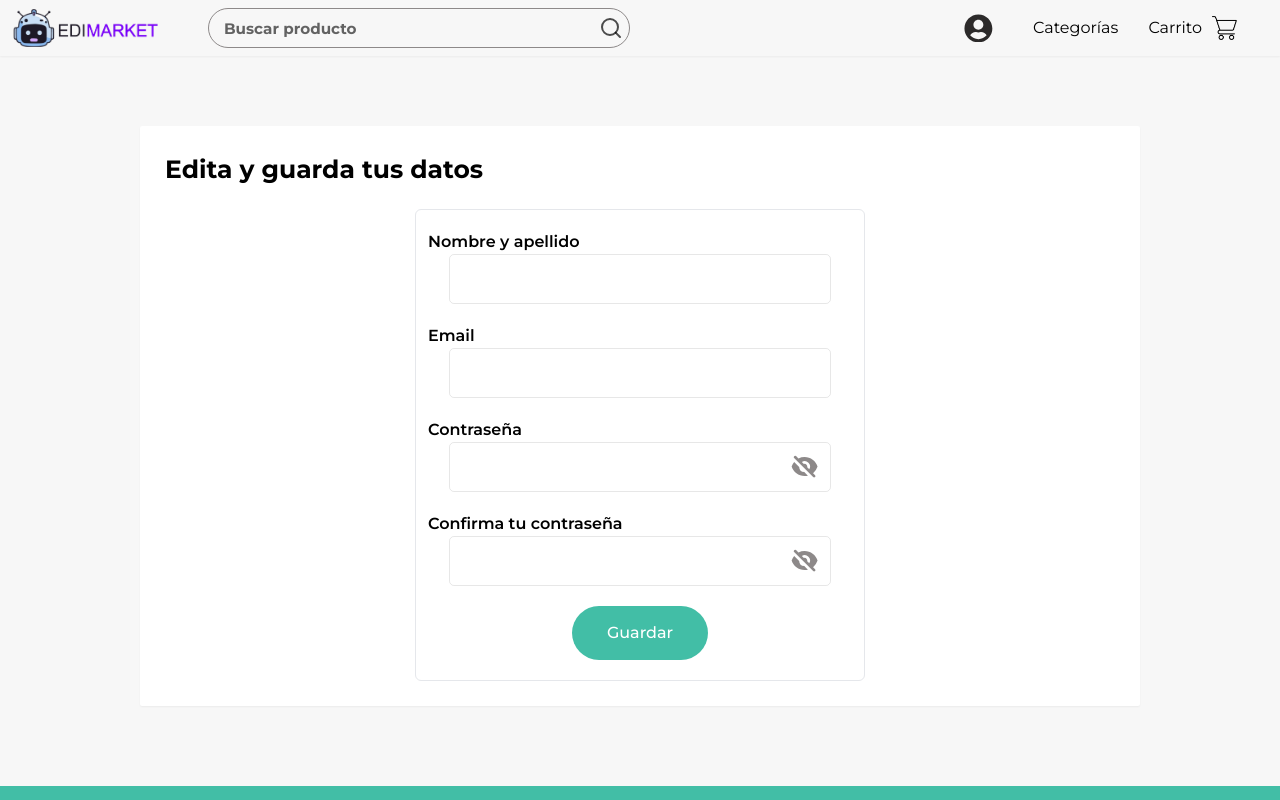
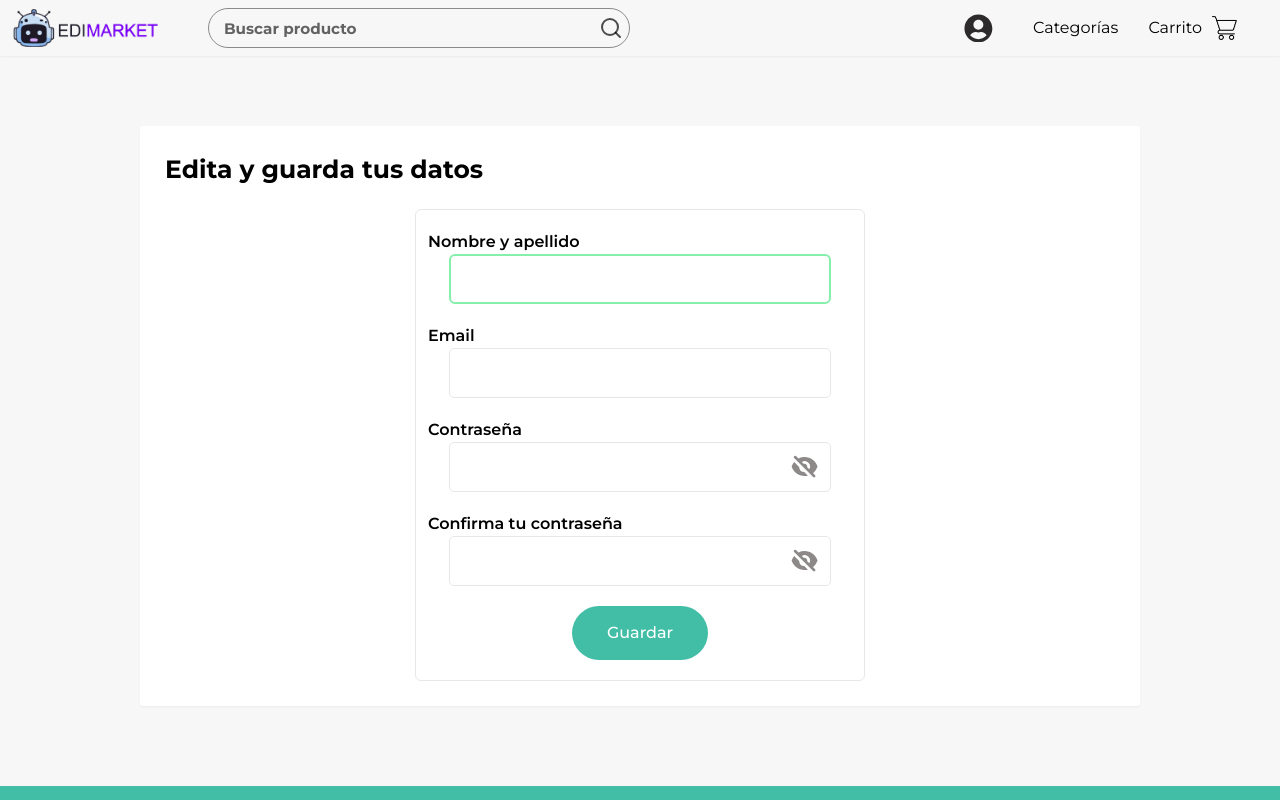
Before and after one commit to SebastianHernandez0/edimarket-2, a React (Vite) app in the folder Frontend/: page /edit-user-data in a window 1280 px wide. Shown: the top 800 px of the page. Built offline with nearby package versions, Linux system fonts and the light colour scheme; no server answers; sample sign-in values are in the browser's storage.

Commit message:
Agregando información registrata por el usuario para editar

```diff
--- a/Frontend/src/pages/createPost/CreatePost.jsx
+++ b/Frontend/src/pages/createPost/CreatePost.jsx
@@ -212,7 +212,7 @@ export function CreatePost() {
               ) : (
                 <p className="text-center">Vista previa...</p>
               )} */}
-              {userData.postimg ? (
+              {userData?.postimg ? (
                 <img
                   className="createpost__card__imgpreview__img"
                   src={userData.postimg}
@@ -235,7 +235,7 @@ export function CreatePost() {
               }`}
               name="postimg"
               id=""
-              value={userData.postimg}
+              value={userData?.postimg}
               onChange={handleChange}
               placeholder="Ingresa la URL de la imágen"
             />
@@ -250,7 +250,7 @@ export function CreatePost() {
               ref={inputRefs.titulo}
               onChange={handleChange}
               name="titulo"
-              value={userData.titulo}
+              value={userData?.titulo}
               className={`createpost__card__input ${
                 inputFormError.errorTitulo
                   ? "focus: outline-2 outline outline-red-600"
@@ -270,7 +270,7 @@ export function CreatePost() {
               ref={inputRefs.precio}
               onChange={handleChange}
               name="precio"
-              value={userData.precio || ""}
+              value={userData?.precio || ""}
               className={`createpost__card__input ${
                 inputFormError.errorPrecio
                   ? "focus: outline-2 outline outline-red-600"
@@ -296,7 +296,7 @@ export function CreatePost() {
                     : "focus: outline-2 outline-green-300"
                 }`}
                 name="categorias"
-                value={userData.categorias}
+                value={userData?.categorias}
                 id="categorias"
               >
                 <option value="">Categorías</option>
@@ -316,6 +316,7 @@ export function CreatePost() {
               )}
               <div className="flex flex-col ">
                 <input
+                  value={userData?.productStock || ""}
                   onChange={handleChange}
                   ref={inputRefs.productStock}
                   className={`createpost__card__input ${
@@ -345,7 +346,7 @@ export function CreatePost() {
                   ? "focus: outline-2 outline outline-red-600"
                   : "focus: outline-2 outline-green-300"
               }`}
-              value={userData.estado}
+              value={userData?.estado}
               name="estado"
               id="estado"
             >
@@ -369,7 +370,7 @@ export function CreatePost() {
                   ? "focus: outline-2 outline outline-red-600"
                   : "focus: outline-2 outline-green-300"
               }`}
-              value={userData.descripcion}
+              value={userData?.descripcion}
               name="descripcion"
               id=""
               rows="5"
--- a/Frontend/src/pages/editMyPost/EditMyPost.jsx
+++ b/Frontend/src/pages/editMyPost/EditMyPost.jsx
@@ -19,8 +19,11 @@ export function EditMyPost() {
     setUserData,
     initialUserData,
     user,
+    myProducts,
+    getProductBySeller,
   } = useContext(UserContext);
-  const { handleGetProducts, setLoading } = useContext(ProductContext);
+  const { setLoading } = useContext(ProductContext);
+  const [product, setProduct] = useState(null);
 
   const [editPostSuccess, setEditPostSuccess] = useState({
     success: "",
@@ -141,6 +144,7 @@ export function EditMyPost() {
           success: "Has modificado tu producto.",
         }));
         setUserData(initialUserData);
+        getProductBySeller();
         setTimeout(() => {
           setEditPostSuccess((prevData) => ({
             ...prevData,
@@ -148,7 +152,6 @@ export function EditMyPost() {
           }));
           navigate("/my-posts");
         }, 1500);
-        handleGetProducts();
       } catch (error) {
         console.error("Error:", error.message);
         setEditPostSuccess((prevData) => ({
@@ -165,6 +168,21 @@ export function EditMyPost() {
     }
   };
 
+  useEffect(() => {
+    const newProduct = myProducts?.find((p) => p.productoId === parseInt(id));
+    if (newProduct) {
+      setProduct(newProduct);
+      setUserData({
+        postimg: newProduct.imagen || "",
+        titulo: newProduct.nombre || "",
+        precio: newProduct.precio || "",
+        productStock: newProduct.stock || "",
+        descripcion: newProduct.descripcion || "",
+        estado: newProduct.estado || "",
+      });
+    }
+  }, [product]);
+
   return (
     <section className="editmypost__container bg-white shadow-sm">
       <h1 className="text-2xl font-semibold mb-5">Editar publicación</h1>
@@ -177,10 +195,10 @@ export function EditMyPost() {
           >
             <div className="createpost__card__file__container mb-5">
               <div className="createpost__card__imgpreview">
-                {userData.postimg ? (
+                {userData?.postimg ? (
                   <img
                     className="createpost__card__imgpreview__img"
-                    src={userData.postimg}
+                    src={userData?.postimg}
                     alt=""
                   />
                 ) : (
@@ -199,7 +217,7 @@ export function EditMyPost() {
                 }`}
                 name="postimg"
                 id=""
-                value={userData.postimg}
+                value={userData?.postimg}
                 onChange={handleChange}
                 placeholder="Ingresa la URL de la imágen"
               />
@@ -214,7 +232,7 @@ export function EditMyPost() {
                 ref={inputRefs.titulo}
                 onChange={handleChange}
                 name="titulo"
-                value={userData.titulo}
+                value={userData?.titulo}
                 className={`createpost__card__input ${
                   inputFormError.errorTitulo
                     ? "focus: outline-2 outline outline-red-600"
@@ -234,7 +252,7 @@ export function EditMyPost() {
                 ref={inputRefs.precio}
                 onChange={handleChange}
                 name="precio"
-                value={userData.precio || ""}
+                value={userData?.precio || ""}
                 className={`createpost__card__input ${
                   inputFormError.errorPrecio
                     ? "focus: outline-2 outline outline-red-600"
@@ -253,6 +271,7 @@ export function EditMyPost() {
               <div className="createpost__select__container">
                 <div className="flex flex-col ">
                   <input
+                    value={userData?.productStock || ""}
                     onChange={handleChange}
                     ref={inputRefs.productStock}
                     className={`createpost__card__input ${
@@ -282,7 +301,7 @@ export function EditMyPost() {
                     ? "focus: outline-2 outline outline-red-600"
                     : "focus: outline-2 outline-green-300"
                 }`}
-                value={userData.estado}
+                value={userData?.estado}
                 name="estado"
                 id="estado"
               >
@@ -306,7 +325,7 @@ export function EditMyPost() {
                     ? "focus: outline-2 outline outline-red-600"
                     : "focus: outline-2 outline-green-300"
                 }`}
-                value={userData.descripcion}
+                value={userData?.descripcion}
                 name="descripcion"
                 id=""
                 rows="5"
--- a/Frontend/src/pages/editUserAddress/EditUserAddress.jsx
+++ b/Frontend/src/pages/editUserAddress/EditUserAddress.jsx
@@ -1,4 +1,4 @@
-import { useContext } from "react";
+import { useContext, useEffect } from "react";
 import "../editUserAddress/editUserAddress.css";
 import { UserContext } from "../../context/UserContext";
 import { GeneralBtn } from "../../components/generalBtn/GeneralBtn";
@@ -10,6 +10,7 @@ export function EditUserAddress() {
   const {
     setInputFormError,
     userData,
+    setUserData,
     handleChange,
     inputRefs,
     onlyNumbersRegex,
@@ -18,6 +19,7 @@ export function EditUserAddress() {
     setAddAddressSuccess,
     userToken,
     user,
+    userAddress,
     handleUserAddress,
   } = useContext(UserContext);
   const { setLoading } = useContext(ProductContext);
@@ -140,6 +142,19 @@ export function EditUserAddress() {
       }, 3000);
     }
   };
+
+  useEffect(() => {
+    setUserData((prevData) => ({
+      ...prevData,
+      direccion: userAddress[0]?.direccion,
+      region: userAddress[0]?.region,
+      comuna: userAddress[0]?.comuna,
+      codigoPostal: userAddress[0]?.codigo_postal,
+      numero: userAddress[0]?.numero_casa,
+    }));
+
+    inputRefs.direccion.current.focus();
+  }, []);
 
   return (
     <section className="edituseraddress__container bg-white shadow-sm rounded-sm">
--- a/Frontend/src/pages/editUserData/EditUserData.jsx
+++ b/Frontend/src/pages/editUserData/EditUserData.jsx
@@ -12,6 +12,7 @@ export function EditUserData() {
   const {
     emailRegex,
     userData,
+    setUserData,
     handleChange,
     inputRefs,
     inputFormError,
@@ -147,6 +148,16 @@ export function EditUserData() {
     }
   }, [navigate]);
 
+  useEffect(() => {
+    setUserData((prevData) => ({
+      ...prevData,
+      nombre: user.nombre,
+      email: user.email,
+    }));
+
+    inputRefs.nombre.current.focus();
+  }, []);
+
   return (
     <section className="edituserdata__container bg-white shadow-sm rounded-sm">
       <h1 className="mb-5">Edita y guarda tus datos</h1>
@@ -156,7 +167,7 @@ export function EditUserData() {
           className="edituserdata__form border rounded-md py-5 px-3 flex flex-col gap-5"
         >
           <div className="user__input__container">
-            <label className="font-semibold" htmlFor="">
+            <label className="font-semibold" htmlFor="nombre">
               Nombre y apellido
             </label>
             <input
@@ -178,7 +189,7 @@ export function EditUserData() {
             )}
           </div>
           <div className="user__input__container">
-            <label className="font-semibold" htmlFor="">
+            <label className="font-semibold" htmlFor="email">
               Email
             </label>
             <input
@@ -200,7 +211,7 @@ export function EditUserData() {
             )}
           </div>
           <div className="user__input__container">
-            <label className="font-semibold" htmlFor="">
+            <label className="font-semibold" htmlFor="contraseña">
               Contraseña
             </label>
             <input
@@ -233,7 +244,7 @@ export function EditUserData() {
             )}
           </div>
           <div className="user__input__container">
-            <label className="font-semibold" htmlFor="">
+            <label className="font-semibold" htmlFor="confirmContraseña">
               Confirma tu contraseña
             </label>
             <input
```
